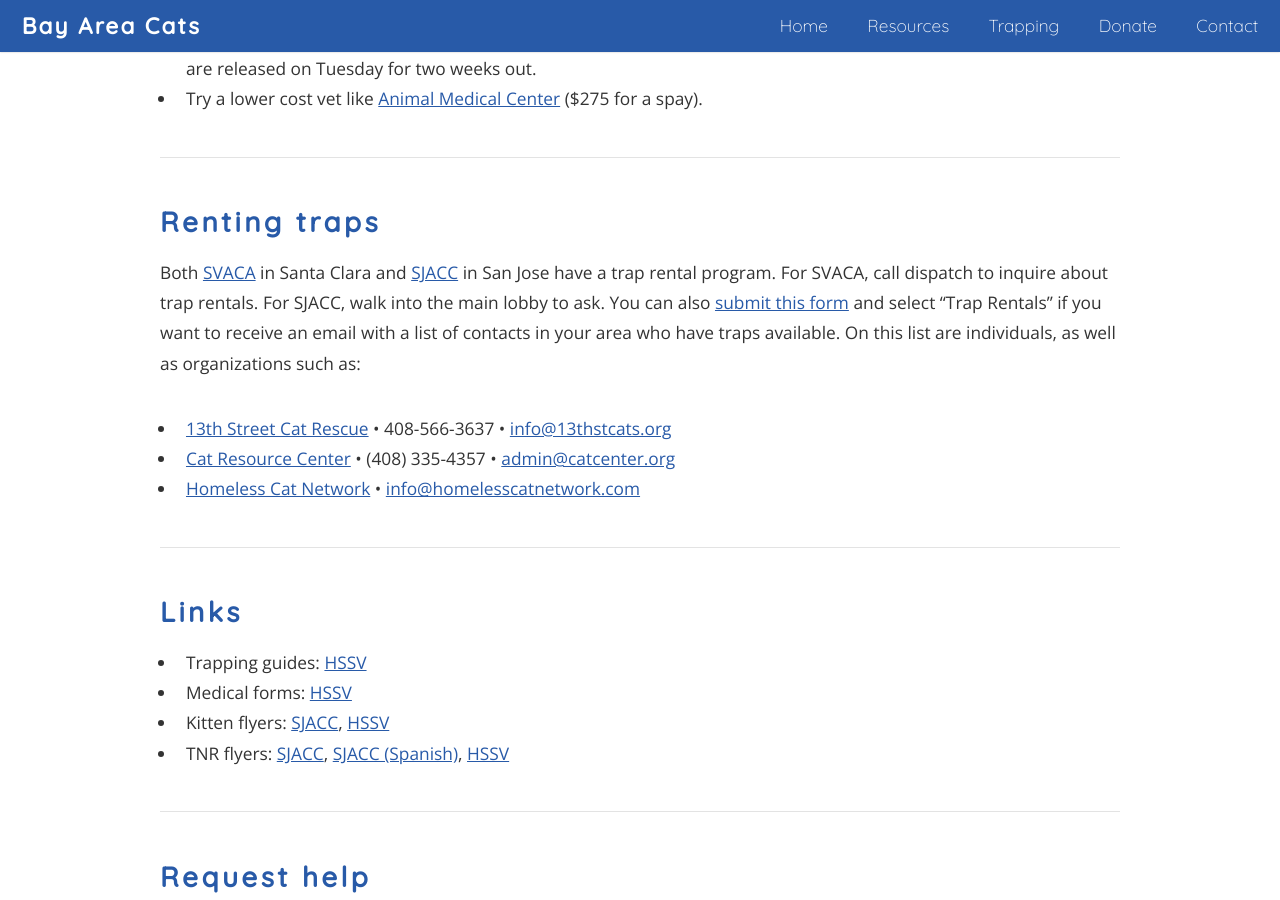
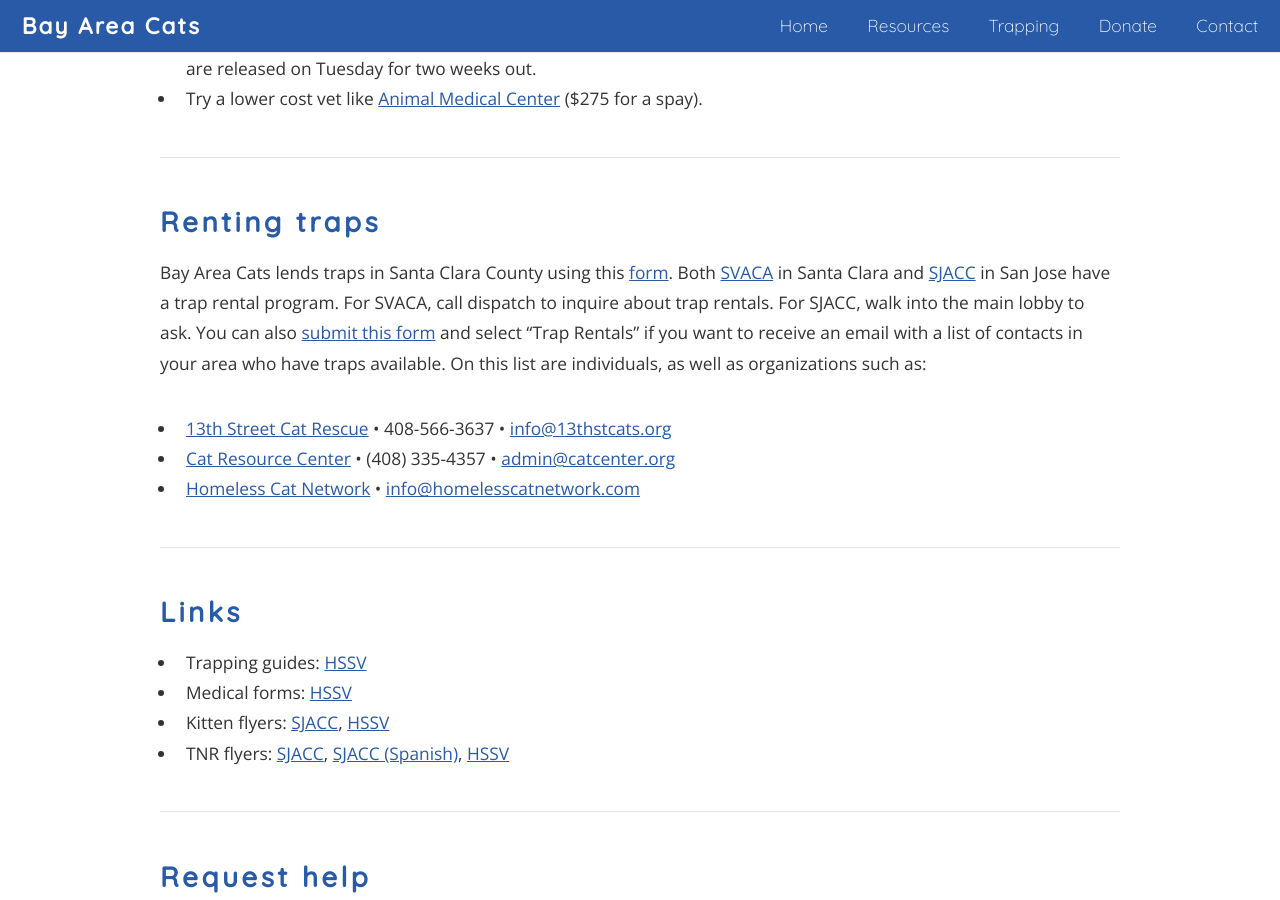
Before and after one commit to sunmeetsingh/bayareacats.github.io, a Jekyll site: the page built from resources.html, in a window 1280 px wide and 900 px high, scrolled down 2343 px. Built offline with Jekyll 4.4.1, drawn with Linux system fonts in a browser that asks for light colours.

Commit message:
Add trap rental links

```diff
--- a/resources.html
+++ b/resources.html
@@ -143,7 +143,7 @@
         <div id="trap-rentals">
             <section>
                 <h3>Renting traps</h3>
-                <p>Both <a href="https://goo.gl/maps/tKttm43ButjXKU3p8">SVACA</a> in Santa Clara and <a href="https://goo.gl/maps/PZMrz9krVuB1XqoM9">SJACC</a> in San Jose have a trap rental program. For SVACA, call dispatch to inquire about trap rentals. For SJACC, walk into the main lobby to ask. You can also <a target="_blank" href="https://www.alleycat.org/our-work/feral-friends-network/feral-friends-network-connect/">submit this form</a> and select “Trap Rentals” if you want to receive an email with a list of contacts in your area who have traps available. On this list are individuals, as well as organizations such as:</p>
+                <p>Bay Area Cats lends traps in Santa Clara County using this <a href="bayareacats.org/traps">form</a>. Both <a href="https://goo.gl/maps/tKttm43ButjXKU3p8">SVACA</a> in Santa Clara and <a href="https://goo.gl/maps/PZMrz9krVuB1XqoM9">SJACC</a> in San Jose have a trap rental program. For SVACA, call dispatch to inquire about trap rentals. For SJACC, walk into the main lobby to ask. You can also <a target="_blank" href="https://www.alleycat.org/our-work/feral-friends-network/feral-friends-network-connect/">submit this form</a> and select “Trap Rentals” if you want to receive an email with a list of contacts in your area who have traps available. On this list are individuals, as well as organizations such as:</p>
                     <ul>
                         <li><a target="_blank" href="https://www.13thstcats.org/info/display?PageID=13281">13th Street Cat Rescue</a> • 408-566-3637 • <a target="_blank" href="mailto:info@13thstcats.org">info@13thstcats.org</a></li>
                         <li><a target="_blank" href="https://www.catcenter.org/Pages/KnowledgeBase/Documents/ShowDocPage.ASP?Title=Trapping%20and%20Trap%20Rentals&URL=41_Trapping">Cat Resource Center</a> • (408) 335-4357 • <a target="_blank" href="mailto:admin@catcenter.org">admin@catcenter.org</a></li>
```
